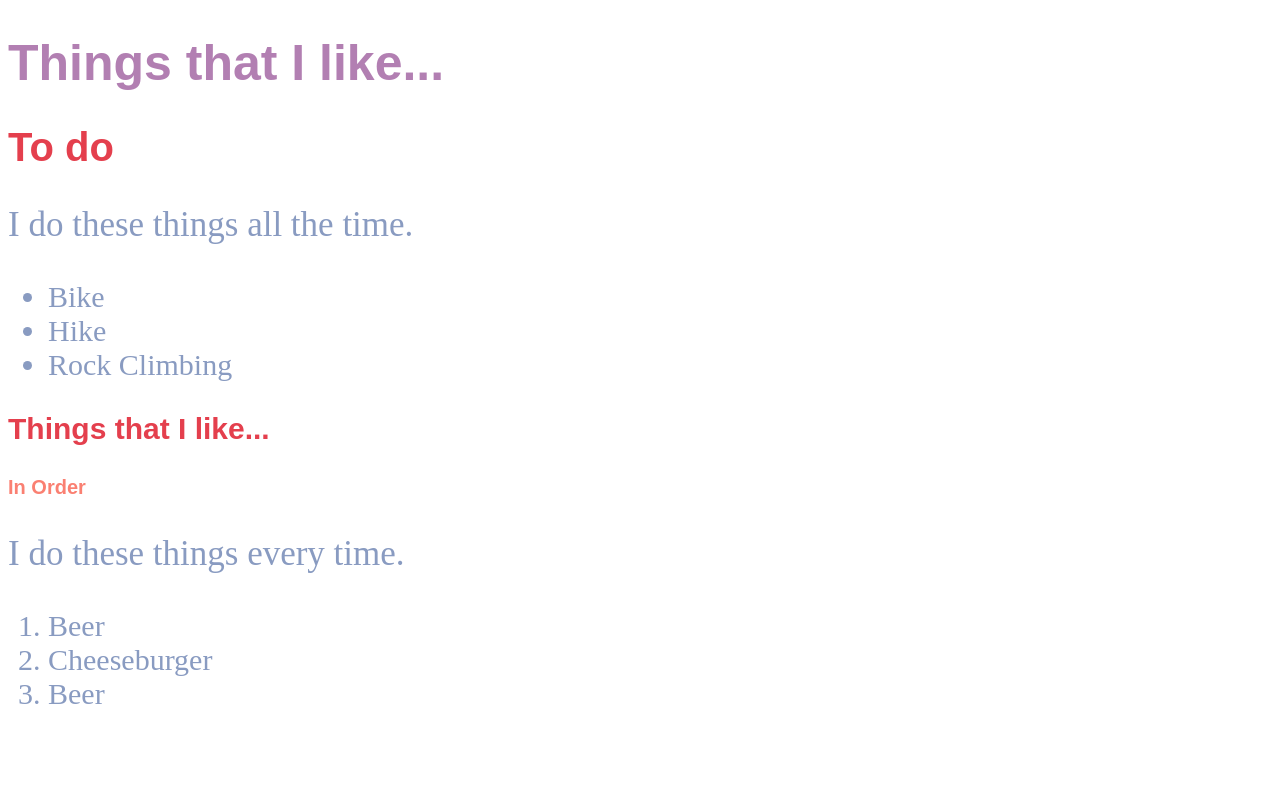
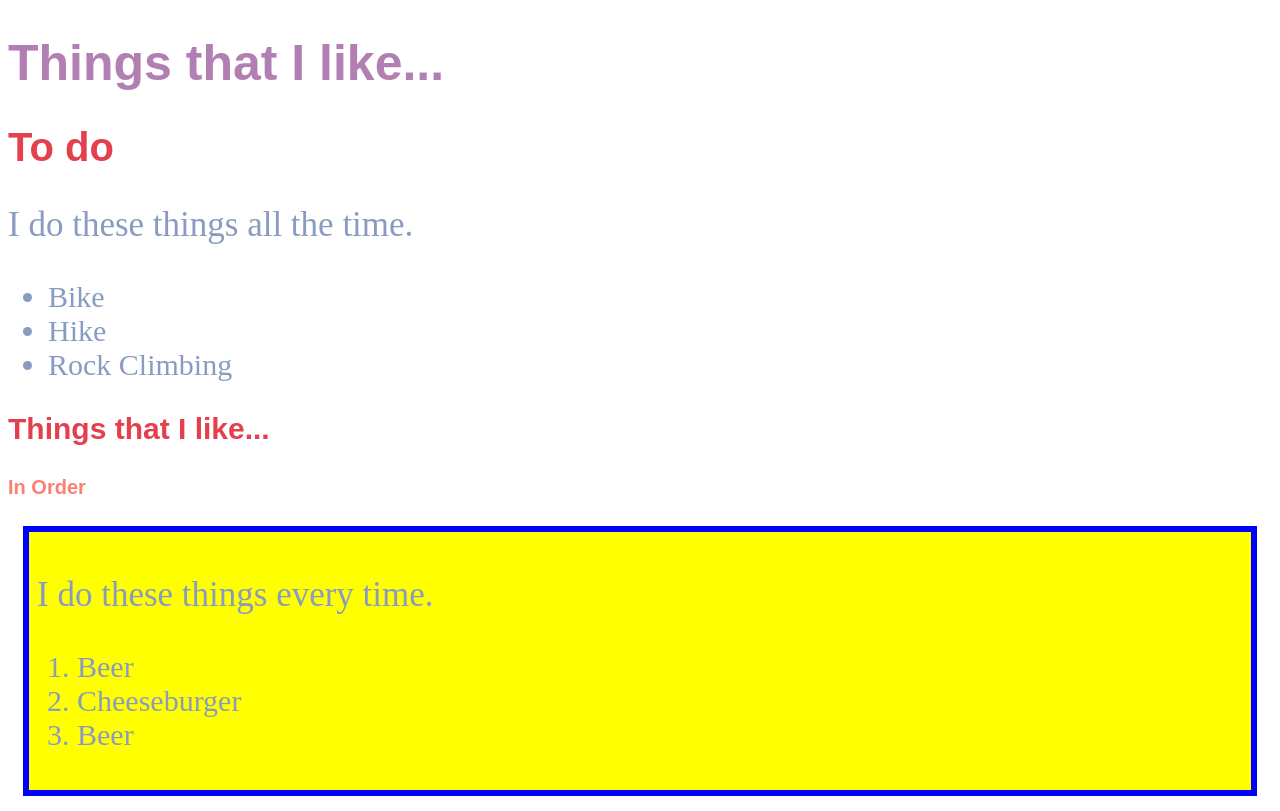
Before and after one commit to capriciash/my-first-webpage, a plain HTML site: page index.html in a window 1280 px wide. Drawn offline with Linux system fonts and the light colour scheme.

Commit message:
Add a box around my favorite things

```diff
--- a/css/stylesall.css
+++ b/css/stylesall.css
@@ -33,5 +33,11 @@ h4{
   font-family:Arial;
   font-size:20px;
   color: #fa8072;
+}
 
+.list {
+  border: 6px solid blue;
+  padding: 8px;
+  margin: 15px;
+  background-color: yellow;
 }
--- a/index.html
+++ b/index.html
@@ -17,11 +17,13 @@
       </ul>
     <h3>Things that I like...</h3>
     <h4>In Order</h4>
+    <div class="list">
     <p>I do these things every time.</p>
       <ol>
         <li>Beer</li>
         <li>Cheeseburger</li>
         <li>Beer</li>
       </ol>
+    </div>
   </body>
 </html>
```
